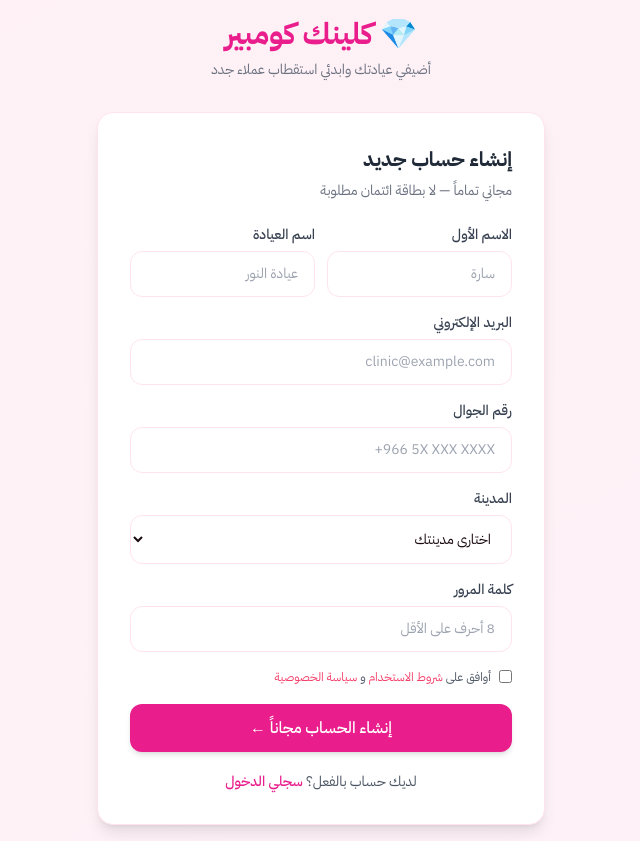
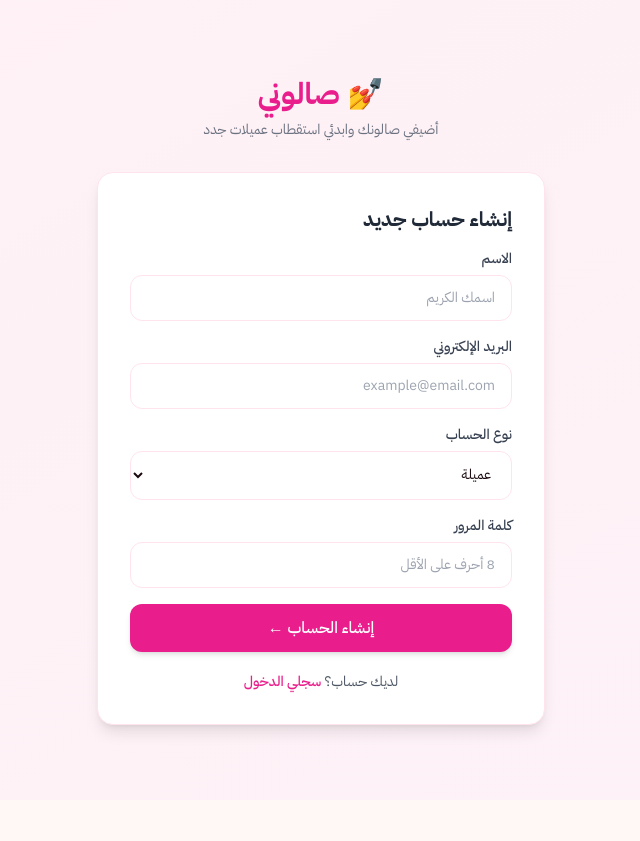
Before and after one commit to eeccv/clinic-compare, a Next.js app: page /register in a window 1280 px wide. Shown: the whole page, without its empty margins (319-959 px from the left). After the commit the page ends 800 px from the top, so only its background shows below. Built offline with nearby package versions, Linux system fonts and the light colour scheme.

Commit message:
fix register page with real API

```diff
--- a/app/(auth)/register/page.tsx
+++ b/app/(auth)/register/page.tsx
@@ -1,73 +1,102 @@
-// app/(auth)/register/page.tsx
+'use client'
 import Link from 'next/link'
+import { useState } from 'react'
+import { useRouter } from 'next/navigation'
 
 export default function RegisterPage() {
+  const router = useRouter()
+  const [loading, setLoading] = useState(false)
+  const [error, setError] = useState('')
+  const [success, setSuccess] = useState(false)
+  const [form, setForm] = useState({
+    name: '', email: '', password: '', role: 'USER'
+  })
+
+  const handleSubmit = async (e: React.FormEvent) => {
+    e.preventDefault()
+    setLoading(true)
+    setError('')
+    try {
+      const res = await fetch('/api/auth/register', {
+        method: 'POST',
+        headers: { 'Content-Type': 'application/json' },
+        body: JSON.stringify(form),
+      })
+      const data = await res.json()
+      if (!res.ok) throw new Error(data.error || 'حدث خطأ')
+      setSuccess(true)
+      setTimeout(() => router.push('/login'), 2000)
+    } catch (err: any) {
+      setError(err.message)
+    } finally {
+      setLoading(false)
+    }
+  }
+
   return (
     <main className="min-h-screen bg-gradient-to-br from-rose-50 to-pink-50 flex items-center justify-center p-4" dir="rtl">
       <div className="w-full max-w-md">
         <div className="text-center mb-8">
-          <Link href="/" className="text-3xl font-bold text-rose-600">💎 كلينك كومبير</Link>
-          <p className="text-gray-500 mt-2 text-sm">أضيفي عيادتك وابدئي استقطاب عملاء جدد</p>
+          <Link href="/" className="text-3xl font-bold text-rose-600">💅 صالوني</Link>
+          <p className="text-gray-500 mt-2 text-sm">أضيفي صالونك وابدئي استقطاب عميلات جدد</p>
         </div>
 
         <div className="bg-white rounded-2xl shadow-lg border border-rose-100 p-8">
           <h1 className="text-xl font-bold text-gray-800 mb-2">إنشاء حساب جديد</h1>
-          <p className="text-sm text-gray-500 mb-6">مجاني تماماً — لا بطاقة ائتمان مطلوبة</p>
 
-          <form className="space-y-4">
-            <div className="grid grid-cols-2 gap-3">
+          {success ? (
+            <div className="text-center py-8">
+              <div className="text-5xl mb-4">🎉</div>
+              <p className="text-green-600 font-bold text-lg">تم إنشاء الحساب بنجاح!</p>
+              <p className="text-gray-500 text-sm mt-2">جاري تحويلك لصفحة تسجيل الدخول...</p>
+            </div>
+          ) : (
+            <form onSubmit={handleSubmit} className="space-y-4 mt-4">
               <div>
-                <label className="block text-sm font-medium text-gray-700 mb-1.5">الاسم الأول</label>
-                <input type="text" placeholder="سارة" className="w-full px-4 py-3 border border-rose-100 rounded-xl text-right outline-none focus:border-rose-300 text-sm" />
-              </div>
-              <div>
-                <label className="block text-sm font-medium text-gray-700 mb-1.5">اسم العيادة</label>
-                <input type="text" placeholder="عيادة النور" className="w-full px-4 py-3 border border-rose-100 rounded-xl text-right outline-none focus:border-rose-300 text-sm" />
-              </div>
+                <label className="block text-sm font-medium text-gray-700 mb-1.5">الاسم</label>
+                <input type="text" placeholder="اسمك الكريم"
+                  value={form.name} onChange={e => setForm({...form, name: e.target.value})}
+                  className="w-full px-4 py-3 border border-rose-100 rounded-xl text-right outline-none focus:border-rose-300 text-sm" />
               </div>
 
               <div>
                 <label className="block text-sm font-medium text-gray-700 mb-1.5">البريد الإلكتروني</label>
-              <input type="email" placeholder="clinic@example.com" className="w-full px-4 py-3 border border-rose-100 rounded-xl text-right outline-none focus:border-rose-300 text-sm" />
+                <input type="email" placeholder="example@email.com"
+                  value={form.email} onChange={e => setForm({...form, email: e.target.value})}
+                  className="w-full px-4 py-3 border border-rose-100 rounded-xl text-right outline-none focus:border-rose-300 text-sm" />
               </div>
 
               <div>
-              <label className="block text-sm font-medium text-gray-700 mb-1.5">رقم الجوال</label>
-              <input type="tel" placeholder="+966 5X XXX XXXX" className="w-full px-4 py-3 border border-rose-100 rounded-xl text-right outline-none focus:border-rose-300 text-sm" />
-            </div>
-
-            <div>
-              <label className="block text-sm font-medium text-gray-700 mb-1.5">المدينة</label>
-              <select className="w-full px-4 py-3 border border-rose-100 rounded-xl text-right outline-none focus:border-rose-300 text-sm bg-white">
-                <option value="">اختاري مدينتك</option>
-                {['الرياض', 'جدة', 'مكة المكرمة', 'الدمام', 'الخبر', 'تبوك', 'أبها'].map(c => (
-                  <option key={c} value={c}>{c}</option>
-                ))}
+                <label className="block text-sm font-medium text-gray-700 mb-1.5">نوع الحساب</label>
+                <select value={form.role} onChange={e => setForm({...form, role: e.target.value})}
+                  className="w-full px-4 py-3 border border-rose-100 rounded-xl text-right outline-none focus:border-rose-300 text-sm bg-white">
+                  <option value="USER">عميلة</option>
+                  <option value="CLINIC_OWNER">صاحبة صالون</option>
                 </select>
               </div>
 
               <div>
                 <label className="block text-sm font-medium text-gray-700 mb-1.5">كلمة المرور</label>
-              <input type="password" placeholder="8 أحرف على الأقل" className="w-full px-4 py-3 border border-rose-100 rounded-xl text-right outline-none focus:border-rose-300 text-sm" />
+                <input type="password" placeholder="8 أحرف على الأقل"
+                  value={form.password} onChange={e => setForm({...form, password: e.target.value})}
+                  className="w-full px-4 py-3 border border-rose-100 rounded-xl text-right outline-none focus:border-rose-300 text-sm" />
               </div>
 
-            <label className="flex items-start gap-2 cursor-pointer">
-              <input type="checkbox" className="accent-rose-500 mt-0.5" />
-              <span className="text-xs text-gray-600 leading-relaxed">
-                أوافق على{' '}
-                <Link href="/terms" className="text-rose-500 hover:underline">شروط الاستخدام</Link>
-                {' '}و{' '}
-                <Link href="/privacy" className="text-rose-500 hover:underline">سياسة الخصوصية</Link>
-              </span>
-            </label>
+              {error && (
+                <div className="p-3 bg-red-50 border border-red-100 rounded-xl text-red-600 text-sm text-center">
+                  {error}
+                </div>
+              )}
 
-            <button type="submit" className="btn-primary w-full py-3 text-base">
-              إنشاء الحساب مجاناً ←
+              <button type="submit" disabled={loading}
+                className="btn-primary w-full py-3 text-base disabled:opacity-50">
+                {loading ? '⏳ جاري الإنشاء...' : 'إنشاء الحساب ←'}
               </button>
             </form>
+          )}
 
           <p className="text-center text-sm text-gray-600 mt-5">
-            لديك حساب بالفعل؟{' '}
+            لديك حساب؟{' '}
             <Link href="/login" className="text-rose-600 font-medium hover:underline">سجلي الدخول</Link>
           </p>
         </div>
```
Also changed, not shown: make-admin.js (added, +13 -0 lines). Lines whose indentation alone changed are shown as unchanged.
